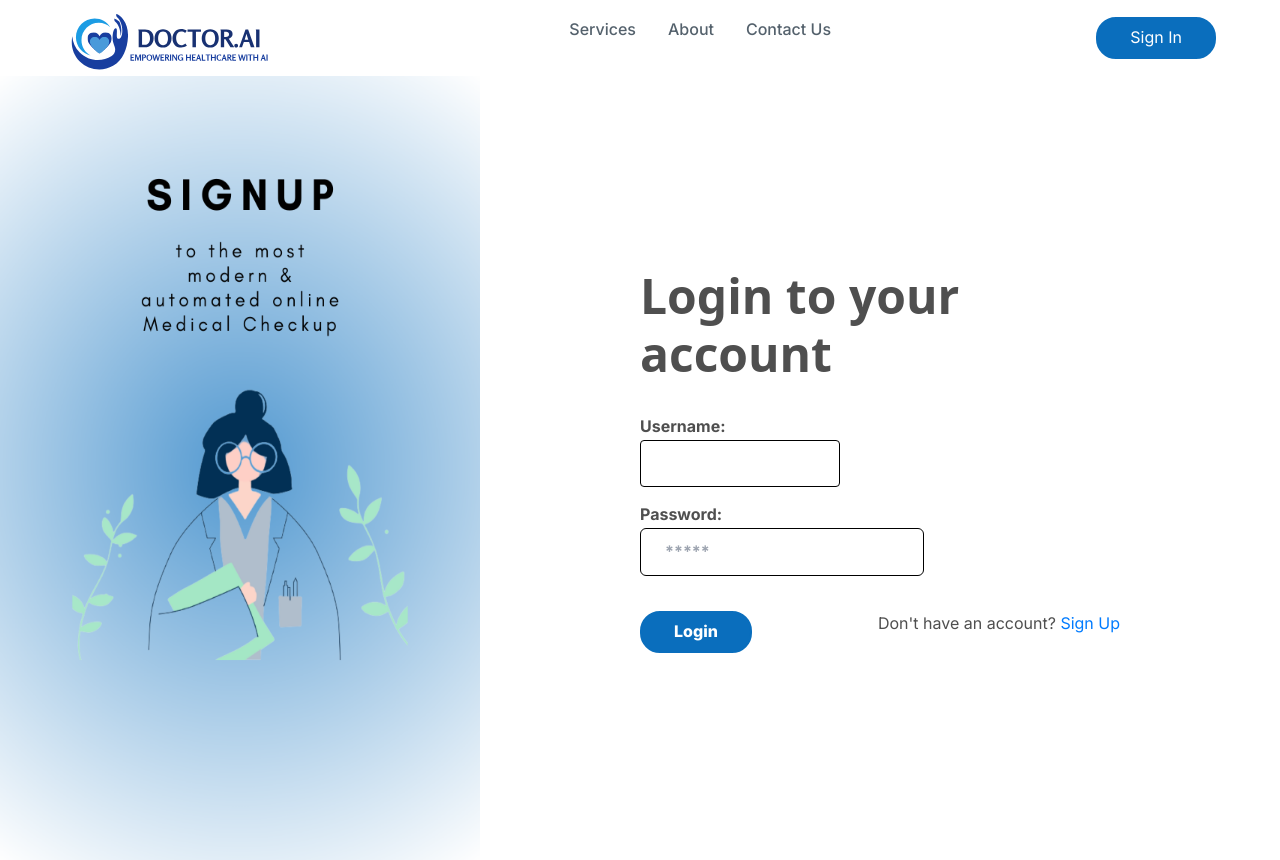
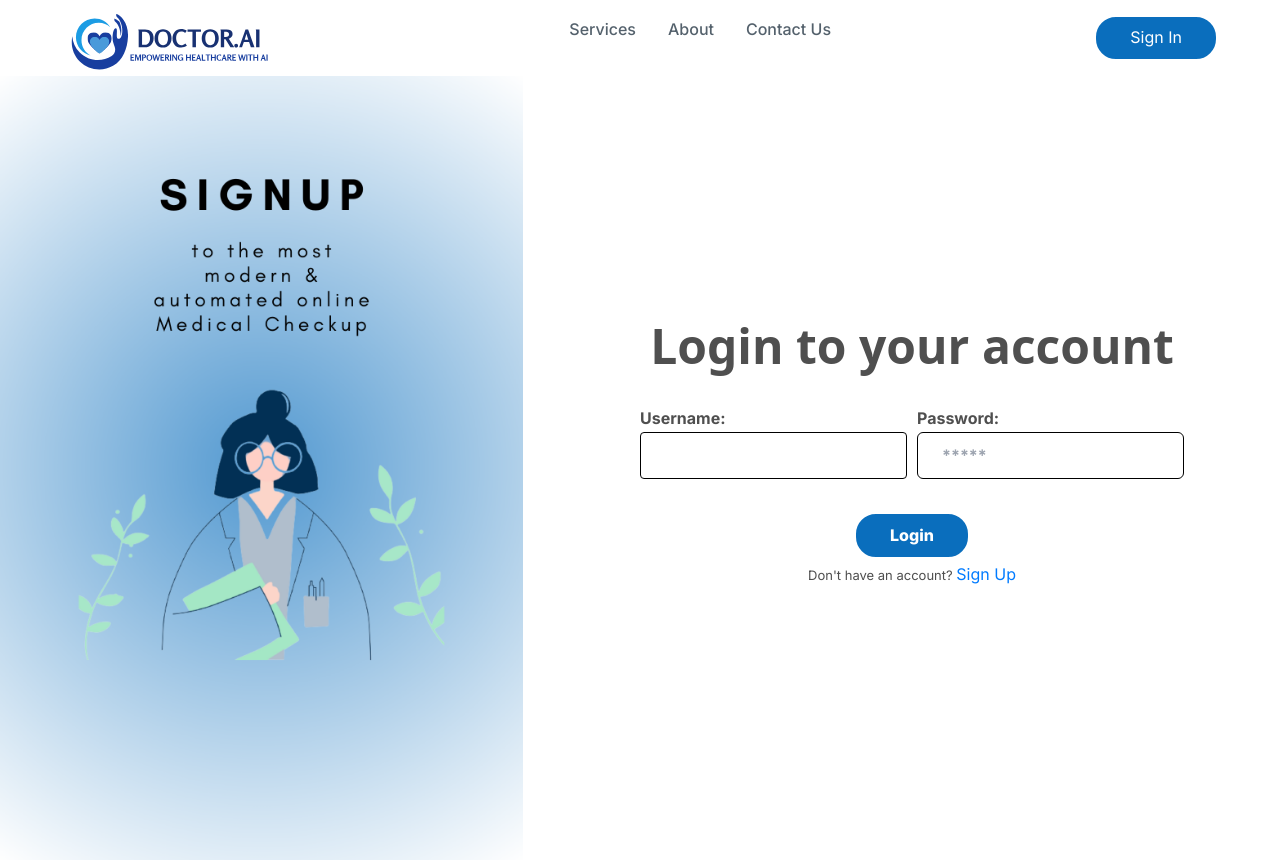
Before and after one commit to krishnenduroy52/DoctorAI-Hack4Bengal, a React (Vite) app in the folder front-end/: page /login in a window 1280 px wide. Built offline with nearby package versions, Linux system fonts and the light colour scheme.

Commit message:
CSS Thik

```diff
--- a/front-end/src/css/Signup.css
+++ b/front-end/src/css/Signup.css
@@ -15,7 +15,11 @@
 
 .right-section {
   flex: 1;
-  margin: 10rem; /* Add spacing between the sections if desired */
+  margin: 6rem; /* Add spacing between the sections if desired */
+}
+
+.right-section form label{
+  display: block;
 }
 
 .right-section h1 {
@@ -24,6 +28,7 @@
   font-size: 3rem;
   font-weight: 600;
   margin-bottom: 2rem;
+  text-align: center;
 }
 
 .form-input {
@@ -61,6 +66,7 @@
 .already-account {
   /* margin-top: 20px; */
   text-align: center;
+  font-size: small;
 }
 
 .already-account a {
@@ -74,9 +80,10 @@
 
 .form-footer {
   display: flex;
-  justify-content: space-between;
+  justify-content: center;
   align-items: center;
-  margin-top: 20px;
+  margin: 20px;
+  margin-bottom: 5px;
 }
 
 .already-account a {
@@ -103,13 +110,14 @@
 }
 
 .name-number {
-    display: grid;
-    grid-template-columns: 1fr 1fr;
-    gap: 10px;
+    display: grid !important;
+    grid-template-columns: 1fr 1fr !important;
+    gap: 10px !important;
 }
 
 .name-number input {
     width: 100%;
+    margin-right: 10rem;
 }
 
 .toast-container {
--- a/front-end/src/pages/Login.jsx
+++ b/front-end/src/pages/Login.jsx
@@ -78,6 +78,7 @@ const Login = () => {
             <div className="right-section">
                 <h1>Login to your account</h1>
                 <form action="POST">
+                    <div className="name-number">
                         <label>
                             Username:
                             <input
@@ -100,6 +101,7 @@ const Login = () => {
                                 placeholder="*****"
                             />
                         </label>
+                    </div>
                     <div className="form-footer">
                         <button
                             type="button"
@@ -108,10 +110,11 @@ const Login = () => {
                         >
                             Login
                         </button>
+
+                    </div>
                     <p className="already-account">
                             Don't have an account? <a href="/signup">Sign Up</a>
                         </p>
-          </div>
                 </form>
             </div>
         </div>
--- a/front-end/src/pages/Signup.jsx
+++ b/front-end/src/pages/Signup.jsx
@@ -212,10 +212,10 @@ const Signup = () => {
                         <button type="button" className="submit-btn" onClick={handleSubmitForm}>
                             Sign Up
                         </button>
-                        <p className="already-account">
+                    </div>
+                    <p className="already-account">
                             Already have an account? <a href="/login">Log in</a>
                         </p>
-                    </div>
                 </form>
             </div>
         </div>
```
Lines whose indentation alone changed are shown as unchanged.
